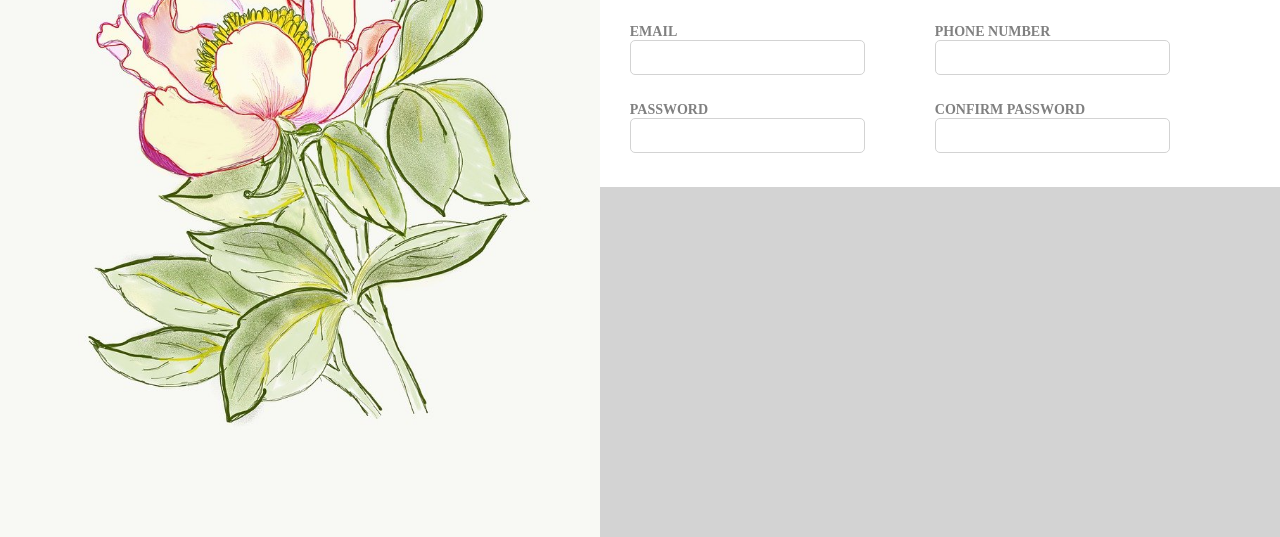
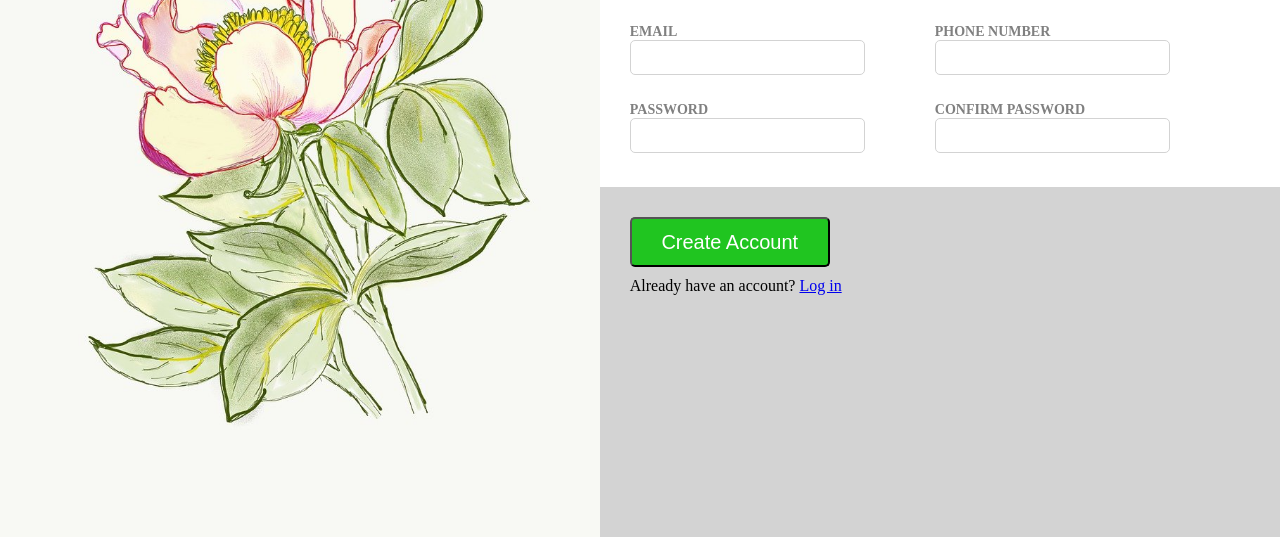
Before and after one commit to VitorB2002/sign-up-page, a plain HTML site: page index.html in a window 1280 px wide. Shown: the part 363-900 px from the top of the page. Drawn offline with Linux system fonts and the light colour scheme.

Commit message:
Add footer

```diff
--- a/index.html
+++ b/index.html
@@ -74,6 +74,14 @@
 
             </main>
 
+            <footer>
+                <button id="submit-button">
+                    Create Account
+                </button>
+
+                <p>Already have an account? <a href="./index.html">Log in</a></p>
+            </footer>
+
         </div>
 
     </body>
--- a/stylesheet/styles.css
+++ b/stylesheet/styles.css
@@ -76,3 +76,19 @@ input {
     margin-top: 10px;
     margin-left: 30px;
 }
+
+footer {
+    margin-left: 30px;
+    height: 300px;
+}
+
+#submit-button {
+    font-size: 20px;
+    color: #ffffff;
+    width: 200px;
+    height: 50px;
+    background-color: rgb(32, 197, 32);
+    margin-top: 30px;
+    margin-bottom: 10px;
+    border-radius: 5px;
+}
```
